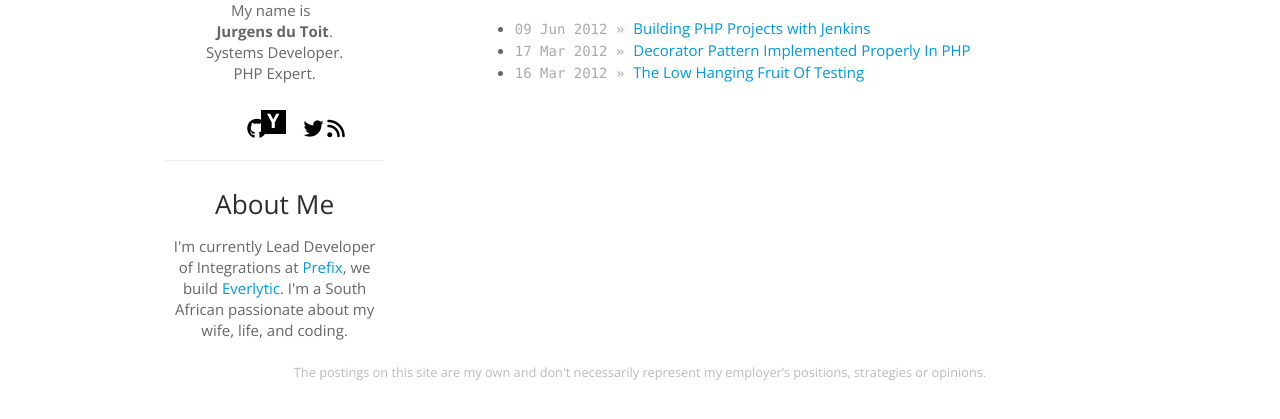
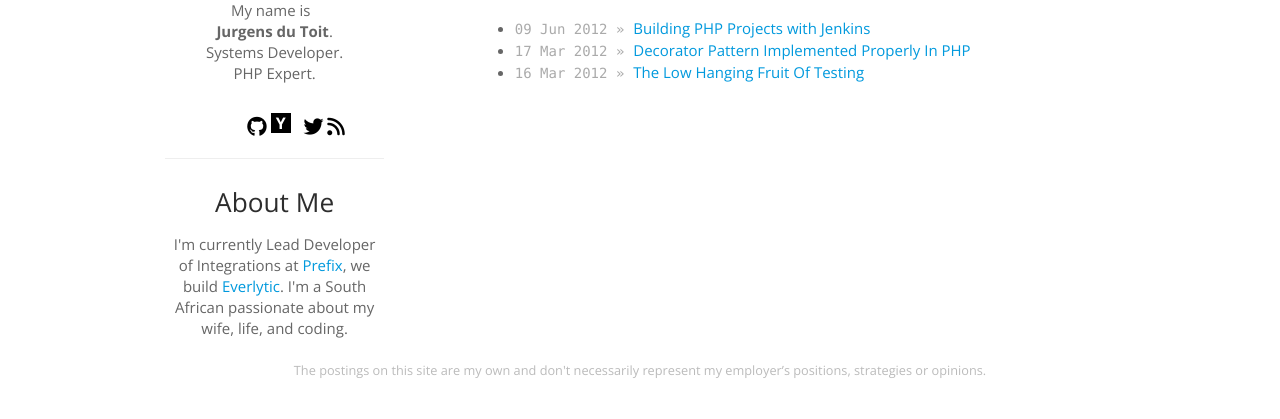
Before and after one commit to jrgns/jrgns.github.com, a Jekyll site: the page built from _posts/2010-03-18-Update on Backend.md, in a window 1280 px wide. Shown: the part 243-662 px from the top of the page. Built offline with Jekyll 4.4.1, drawn with Linux system fonts in a browser that asks for light colours; nearby versions of some CDN libraries; library files that are not in the unit come from our copies; comment, search, counter and statistics services are not loaded.

Commit message:
Fixed HN icon

```diff
--- a/css/site.css
+++ b/css/site.css
@@ -26,11 +26,11 @@ ul.posts span {
   background-color: black;
   font-weight: bold;
   color: white;
-  font-size: 20px;
-  height: 24px;
-  width: 24px;
+  font-size: 16px;
+  height: 20px;
+  width: 20px;
   text-align: center;
   position: relative;
-  bottom: 5px;
-  margin-right: 5px;
+  bottom: 2px;
+  margin-left: 10px;
 }
```
